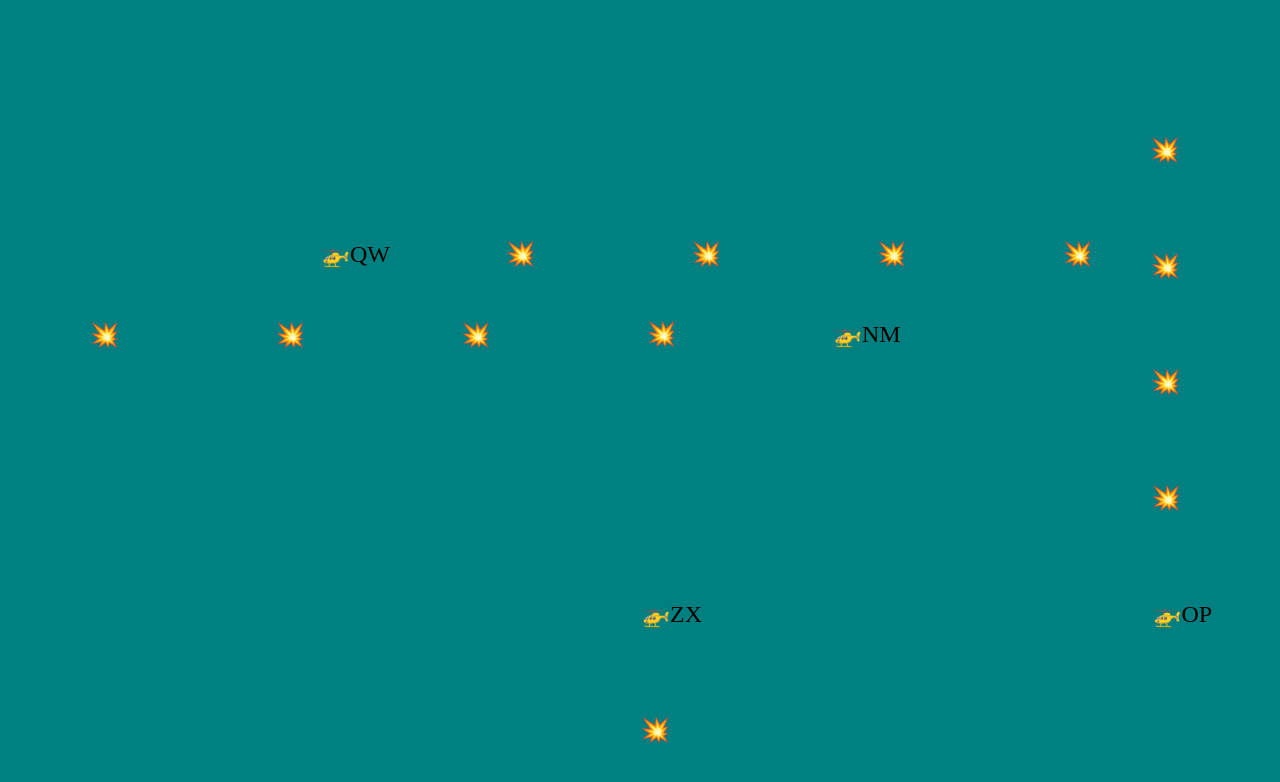
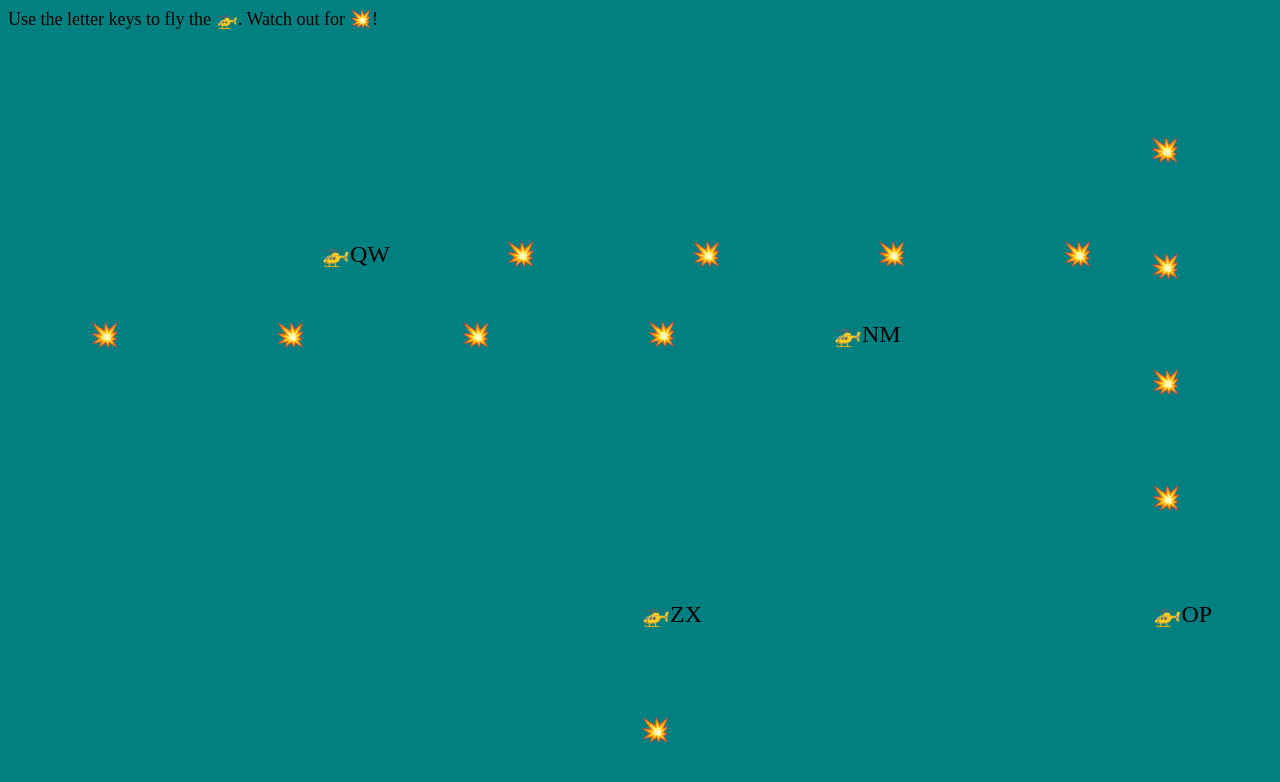
Before and after one commit to budajeff/fury, a plain HTML site: page index.html in a window 1280 px wide. Drawn offline with Linux system fonts and the light colour scheme.

Commit message:
added instructions

```diff
--- a/index.html
+++ b/index.html
@@ -15,8 +15,12 @@
         overflow: hidden;
         background-color: teal;
     }
+    #help {
+        font-size: large;
+    }
   </style>
     <body>
+        <div id="help">Use the letter keys to fly the 🚁. Watch out for 💥! </div>
         <div id="board">
         </div>
       </body>
```
